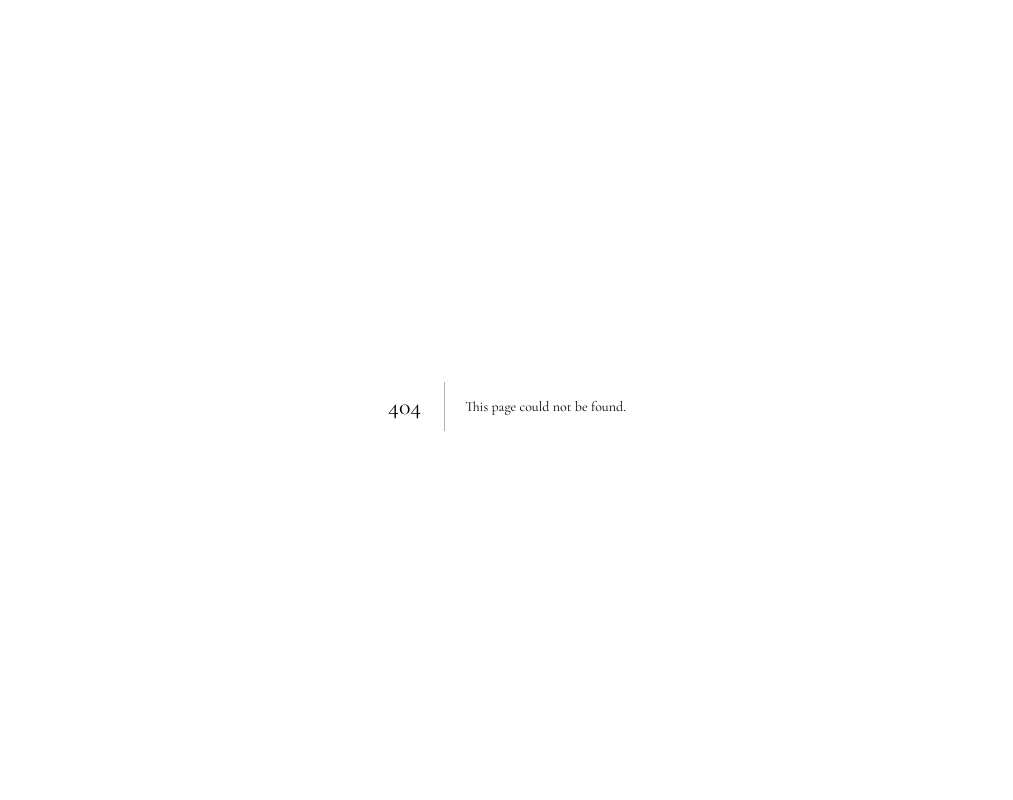
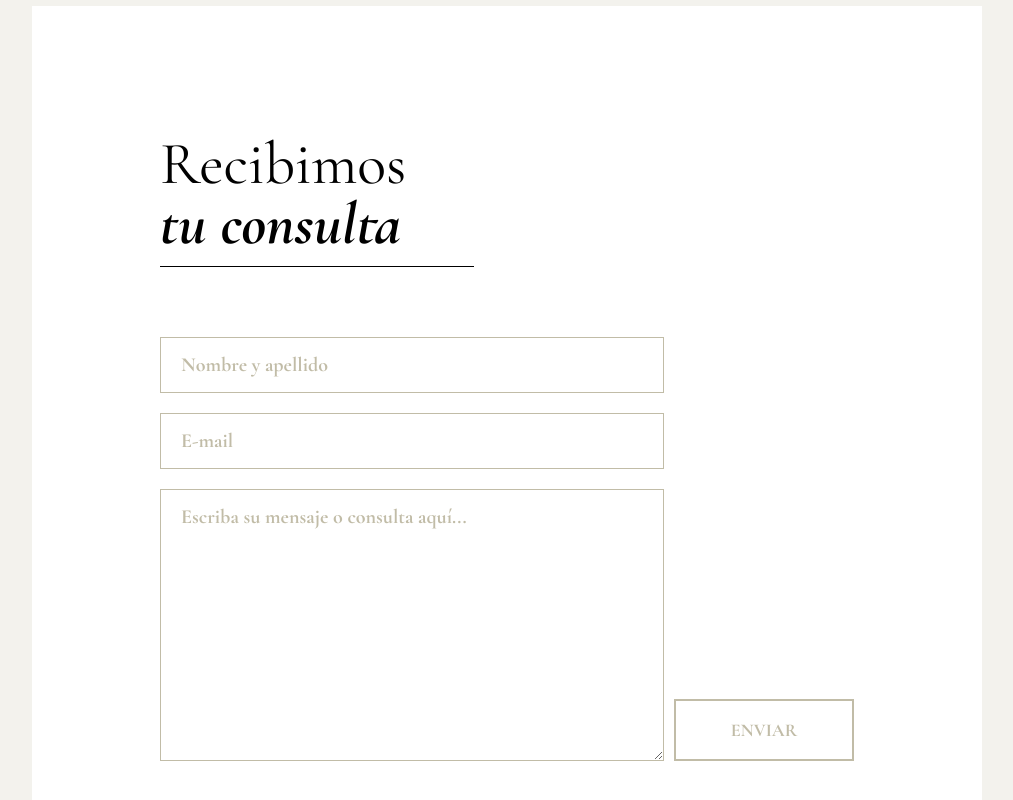
Before and after one commit to fefitin/involucrarte, a Next.js app: page /contacto in a window 1280 px wide. Before the commit this address had no page. Shown: the part 240-1040 px from the top of the page, without its empty margins (133-1146 px from the left). Built offline with nearby package versions, Linux system fonts and the light colour scheme.

Commit message:
Formularios de contacto, ajustes varios.

```diff
--- a/components/Blocks.js
+++ b/components/Blocks.js
@@ -1,4 +1,4 @@
-import { useRef, useState, useEffect } from 'react';
+import React, { useRef, useState, useEffect } from 'react';
 import Button from './Button';
 
 export function Blocks({ children }) {
@@ -27,7 +27,7 @@ export function Blocks({ children }) {
   }
 
   return (
-    <div ref={container} className="blocks">
+    <div ref={container} className={`blocks ${React.Children.count(children) === 1 ? 'single' : ''}`}>
       <div className="blocks-container">{children}</div>
     </div>
   );
@@ -37,7 +37,7 @@ export function Block({ button, link, children }) {
   return (
     <div className="block">
       {children}
-      <Button href={link} label={button}></Button>
+      {button && <Button href={link} label={button}></Button>}
     </div>
   );
 }
--- a/css/_components.scss
+++ b/css/_components.scss
@@ -109,25 +109,21 @@
     &:last-child {
       margin-left: 3em;
     }
+
+    .buttons {
+      height: 2.5em;
+      display: flex;
+      > * {
+        margin-right: 1em;
+      }
+    }
   }
 
-  h2 {
-    font-size: 3em;
-    line-height: 1em;
-    border-bottom: 1px solid #000;
-    font-weight: normal;
-
-    strong {
-      display: block;
-      font-weight: bold;
-    }
-
-    @media (min-width: $mobile) {
-      font-size: 4em;
-    }
-
-    @media (min-width: $tablet) {
-      font-size: 6em;
+  &.single {
+    .block:first-child,
+    .block:last-child {
+      margin-left: 0;
+      margin-right: 0;
     }
   }
 
@@ -176,6 +172,7 @@
       padding-top: calc(var(--space) * 2);
       padding-bottom: var(--space);
       width: 50%;
+      box-sizing: border-box;
 
       &:first-child {
         margin-right: calc(var(--gutter) / 2);
@@ -187,6 +184,20 @@
         margin-top: var(--space);
         margin-left: calc(var(--gutter) / 2);
         padding-left: var(--gutter);
+        padding-right: var(--gutter);
+      }
+    }
+
+    &.single {
+      &:before {
+        display: none;
+      }
+
+      .blocks-container {
+        justify-content: flex-end;
+      }
+
+      .block:first-child {
         padding-right: var(--gutter);
       }
     }
@@ -204,6 +215,24 @@
   }
 }
 
+.block-title {
+  font-size: 4em;
+  line-height: 1em;
+  border-bottom: 1px solid #000;
+  font-weight: normal;
+  padding-bottom: 0.2em;
+
+  strong {
+    display: block;
+    font-weight: bold;
+    font-style: italic;
+  }
+
+  @media (min-width: $tablet) {
+    font-size: 6em;
+  }
+}
+
 .button {
   display: inline-block;
   border: 2px solid #000;
@@ -215,6 +244,7 @@
   font-weight: bold;
   transition: all 0.2s;
   position: relative;
+  cursor: pointer;
 
   &:hover {
     color: #fff;
@@ -255,3 +285,155 @@
     width: 16.5em;
   }
 }
+
+@media (min-width: $tablet) {
+  .form-container {
+    max-width: 95em;
+    margin: 0 auto;
+    padding: 0 var(--gutter);
+  }
+}
+
+.form {
+  background-color: #fff;
+  padding: var(--gutter);
+
+  ::placeholder {
+    color: var(--secondary);
+  }
+
+  h1 {
+    margin-bottom: 1em;
+    display: inline-block;
+    padding-right: var(--space);
+  }
+
+  .field {
+    padding: 1em;
+    width: calc(100% + 2em);
+    margin-left: -1em;
+    box-sizing: border-box;
+
+    .message {
+      margin: 0.5em 0 0 0;
+      display: none;
+    }
+
+    &.error {
+      background-color: transparentize($color: #d01900, $amount: 0.9);
+      color: var(--error);
+
+      p {
+        display: block;
+      }
+    }
+  }
+
+  input,
+  textarea,
+  .file-upload {
+    font-size: 2em;
+    font-weight: bold;
+    padding: 0.75em 1em;
+    appearance: none;
+    background-color: #fff;
+    border: 1px solid var(--secondary);
+    display: block;
+    width: 100%;
+    box-sizing: border-box;
+    border-radius: 0;
+  }
+
+  .button {
+    border-color: var(--secondary);
+    color: var(--secondary);
+    font-size: 1.8em;
+
+    &:before {
+      background-color: var(--secondary);
+    }
+
+    &:hover {
+      color: #fff;
+    }
+  }
+
+  p.error {
+    margin-top: 1em;
+    color: var(--error);
+  }
+
+  .file-upload {
+    position: relative;
+
+    p {
+      display: block;
+      font-size: 1em;
+      color: var(--secondary);
+    }
+
+    input {
+      position: absolute;
+      top: 0;
+      left: 0;
+      width: 100%;
+      height: 100%;
+      opacity: 0;
+      cursor: pointer;
+      z-index: 10;
+    }
+
+    .preview {
+      height: 10em;
+      background-position: center;
+      background-repeat: no-repeat;
+      background-size: contain;
+      margin-bottom: 0.5em;
+      margin-top: 0.5em;
+    }
+
+    .button {
+      font-size: 1em;
+      text-transform: none;
+      border-width: 1px;
+      padding: 0.4em;
+      width: 100%;
+      background-color: var(--secondary-light);
+    }
+
+    &:hover .button {
+      color: #fff;
+      &:before {
+        width: 100%;
+      }
+    }
+  }
+
+  @media (min-width: $tablet) {
+    padding: calc(var(--space) + var(--gutter) * 2);
+
+    .fieldset {
+      position: relative;
+    }
+
+    .field {
+      padding-right: 20em;
+      position: relative;
+
+      .message {
+        width: 8.5em;
+        position: absolute;
+        right: 0.5em;
+        top: 0.2em;
+        line-height: 1.2em;
+      }
+    }
+
+    .submit {
+      position: absolute;
+      right: 0;
+      bottom: 0.6em;
+      width: 10em;
+    }
+  }
+}
--- a/css/_layout.scss
+++ b/css/_layout.scss
@@ -1,12 +1,15 @@
 :root {
   --bg: #f3f2ed;
-  --space: 3.4em;
-  --gutter: 3em;
+  --secondary: #c1bca7;
+  --secondary-light: #f3f2ed;
+  --error: #d01900;
+  --space: 34px;
+  --gutter: 30px;
 }
 
 @media (min-width: $tablet) {
   :root {
-    --space: 6.8em;
+    --space: 68px;
   }
 }
 
@@ -218,4 +221,8 @@ p {
   + p {
     margin-top: 1em;
   }
+
+  + .button {
+    margin-top: 4em;
+  }
 }
--- a/package.json
+++ b/package.json
@@ -11,6 +11,7 @@
     "next": "9.4.4",
     "node-sass": "^4.14.1",
     "react": "16.13.1",
-    "react-dom": "16.13.1"
+    "react-dom": "16.13.1",
+    "react-twitter-embed": "^3.0.3"
   }
 }
--- a/pages/a-quienes-ayudamos.js
+++ b/pages/a-quienes-ayudamos.js
@@ -26,7 +26,7 @@ export default function Home() {
 
       <Blocks>
         <Block button="Conocer Más" link="">
-          <h2>
+          <h2 className="block-title">
             Sobre la <strong>FundaciónSí?</strong>
           </h2>
           <p>Somos una ONG que tiene como principal objetivo promover la inclusión social de los sectores más vulnerables de la Argentina.</p>
@@ -36,7 +36,7 @@ export default function Home() {
           <p>Quienes formamos Sí estamos convencidos de que transformar la realidad es posible y, para lograrlo, necesitamos el compromiso de todos.</p>
         </Block>
         <Block button="Donar" link="">
-          <h2>
+          <h2 className="block-title">
             ¿Sos <strong>artista?</strong>
           </h2>
           <p>Unite a nuestro grupo de artistas y donanos tu obra para formar parte de este generoso proyecto.</p>
--- /dev/null
+++ b/pages/contacto/index.js
@@ -0,0 +1,35 @@
+import Head from 'next/head';
+import FundacionSi from './../../components/FundacionSi';
+
+export default function Home() {
+  return (
+    <div className="form-container">
+      <Head>
+        <title>contacto · involucrarte.</title>
+      </Head>
+
+      <form className="form" action="contacto/gracias">
+        <h1 className="block-title">
+          Recibimos <strong>tu consulta</strong>
+        </h1>
+
+        <div className="fieldset">
+          <div className="field">
+            <input type="text" placeholder="Nombre y apellido" />
+          </div>
+          <div className="field">
+            <input type="email" placeholder="E-mail" />
+          </div>
+          <div className="field">
+            <textarea rows="10" placeholder="Escriba su mensaje o consulta aquí..."></textarea>
+          </div>
+          <button type="submit" className="button submit">
+            <span>Enviar</span>
+          </button>
+        </div>
+      </form>
+
+      <FundacionSi></FundacionSi>
+    </div>
+  );
+}
--- a/pages/index.js
+++ b/pages/index.js
@@ -60,13 +60,13 @@ export default function Home() {
 
       <Blocks>
         <Block button="Donar" link="">
-          <h2>
+          <h2 className="block-title">
             ¿Sos <strong>artista?</strong>
           </h2>
           <p>Unite a nuestro grupo de artistas y donanos tu obra para formar parte de este generoso proyecto.</p>
         </Block>
         <Block button="Comprar" link="">
-          <h2>
+          <h2 className="block-title">
             ¿Querés <strong>una obra?</strong>
           </h2>
           <p>
--- a/pages/quienes-somos.js
+++ b/pages/quienes-somos.js
@@ -38,13 +38,13 @@ export default function Home() {
 
       <Blocks>
         <Block button="Donar" link="">
-          <h2>
+          <h2 className="block-title">
             ¿Sos <strong>artista?</strong>
           </h2>
           <p>Unite a nuestro grupo de artistas y donanos tu obra para formar parte de este generoso proyecto.</p>
         </Block>
         <Block button="Comprar" link="">
-          <h2>
+          <h2 className="block-title">
             ¿Querés <strong>una obra?</strong>
           </h2>
           <p>
```
Also changed, not shown: components/ShareButtons.js (added, +24 -0 lines), pages/contacto/gracias.js (added, +40 -0 lines), pages/quiero-donar/gracias.js (added, +40 -0 lines), pages/quiero-donar/index.js (added, +64 -0 lines), 1 other file (tests, documents, lock files or other folders).
